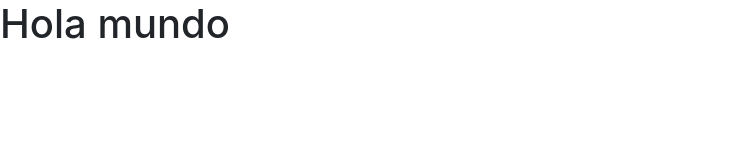
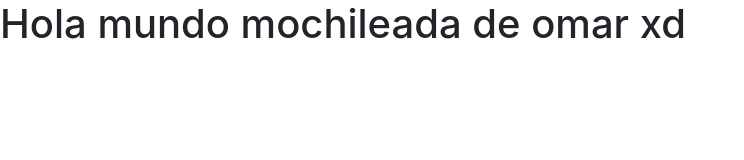
Before and after one commit to JoseErrasquin/Papeleria, a plain HTML site: page index.html in a window 1280 px wide. Shown: the whole page, without its empty margins (0-744 px from the left). Drawn offline with nearby package versions, Linux system fonts and the light colour scheme.

Commit message:
primer commit xd

```diff
--- a/index.html
+++ b/index.html
@@ -11,7 +11,8 @@
     <title>Bootstrap 4</title>
   </head>
   <body>
-    <h1>Hola mundo</h1>
+    <h1>Hola mundo
+     mochileada de omar xd</h1>
 
     <!-- Optional JavaScript -->
     <!-- jQuery first, then Popper.js, then Bootstrap JS -->
```
